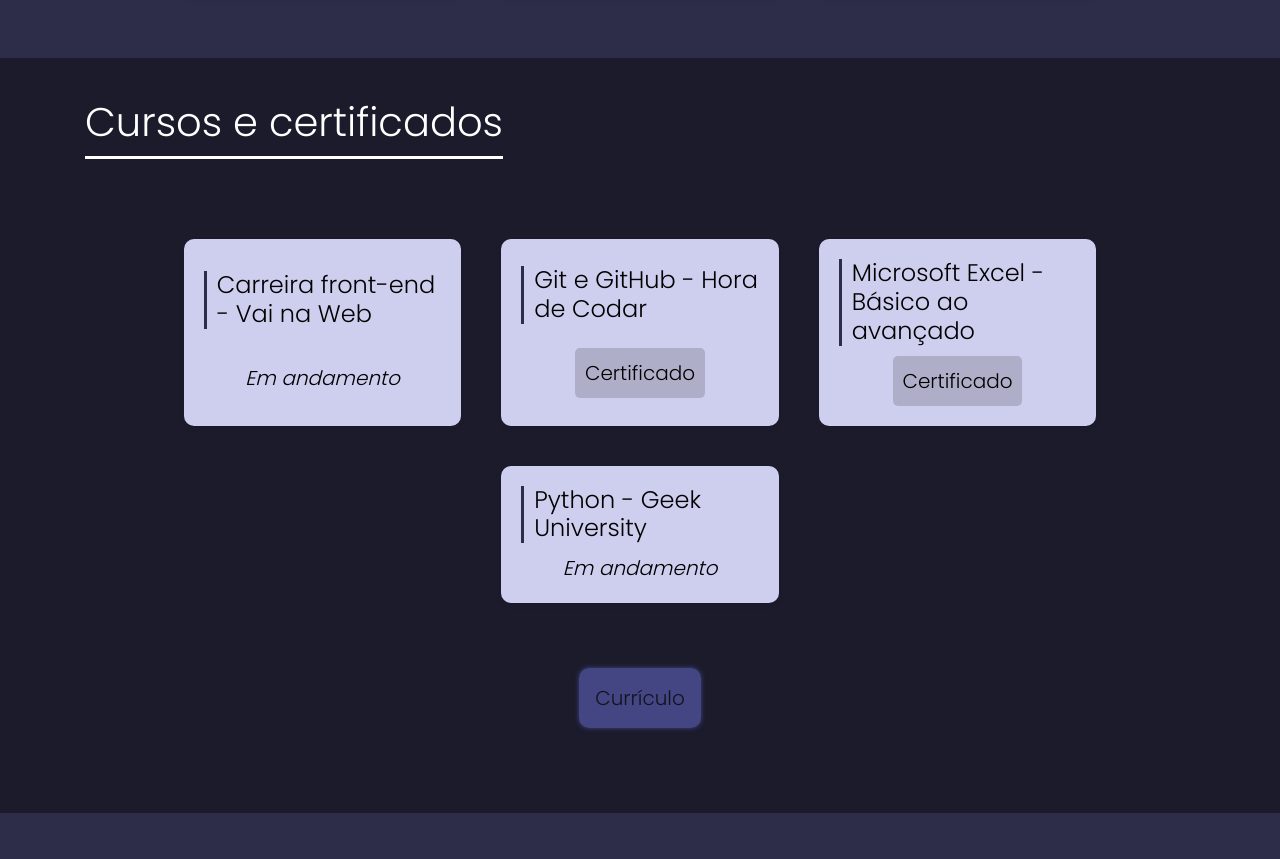
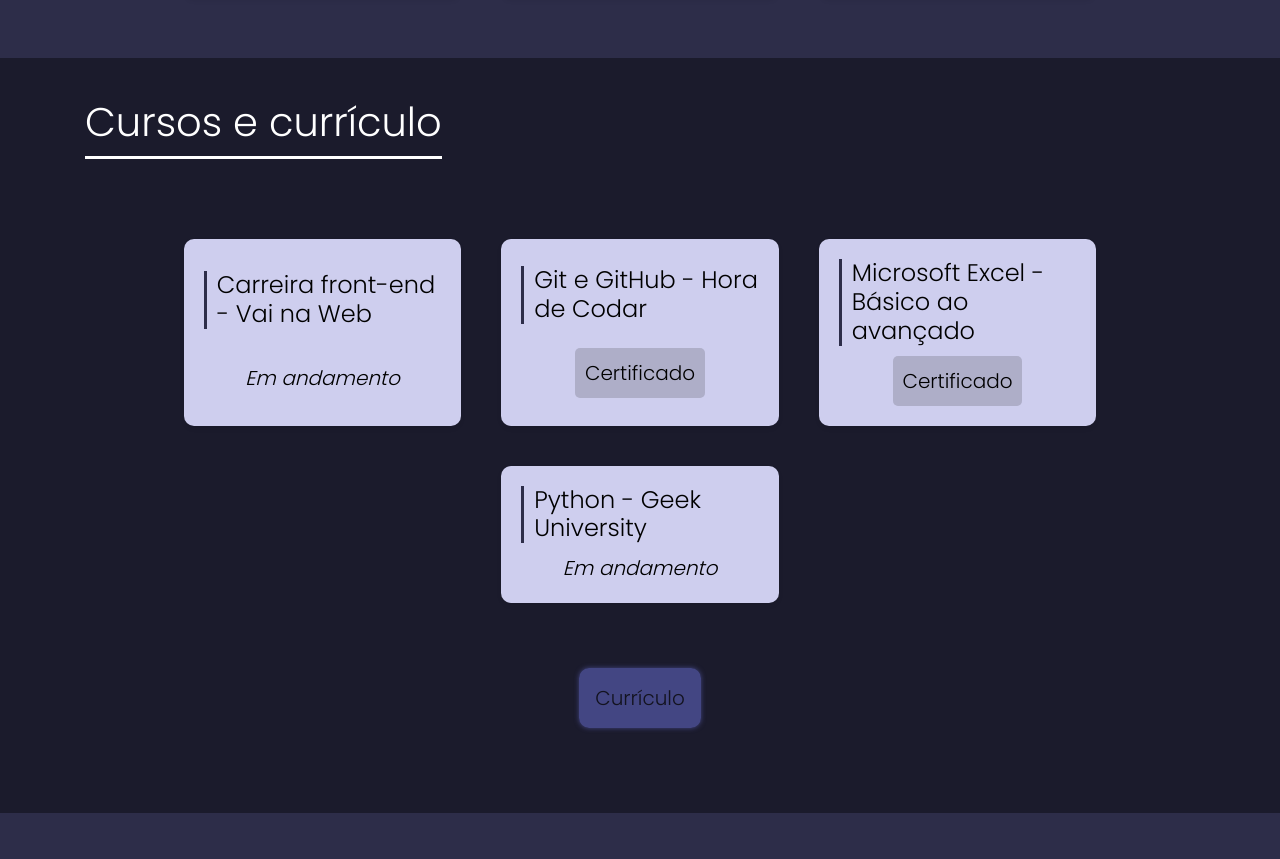
Before and after one commit to matEvangelista/matevangelista.github.io, a React (Create React App) app: page / in a window 1280 px wide. Shown: the part 1662-2521 px from the top of the page. Built offline with nearby package versions, Linux system fonts and the light colour scheme.

Commit message:
corrigindo typos

```diff
--- a/src/components/Cursos.js
+++ b/src/components/Cursos.js
@@ -4,7 +4,7 @@
     return (
         <section className="cursos" id="cursos">
             <section className="container">
-                <h2 className="section-h2">Cursos e certificados</h2>
+                <h2 className="section-h2">Cursos e currículo</h2>
                 <div className="row justify-content-center m-0 mt-5">
                     <Curso name={"Carreira front-end - Vai na Web"} />
                     <Curso name={"Git e GitHub - Hora de Codar"} url={"https://www.udemy.com/certificate/UC-a023ff50-ed8b-496d-b78c-928c30e2f7dc/"} />
```
